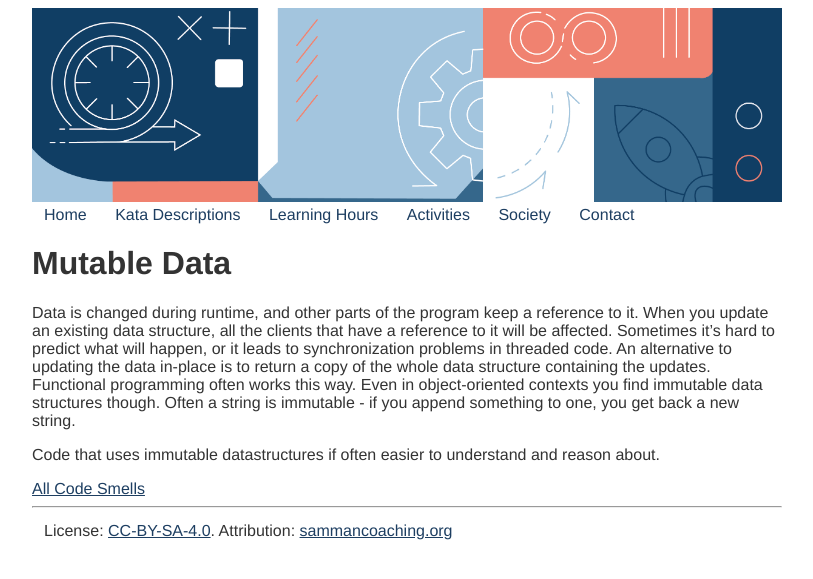
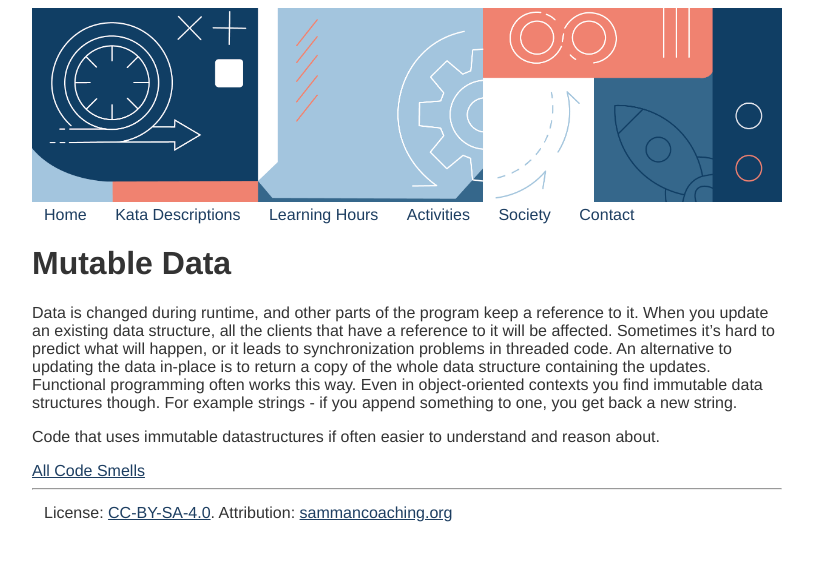
Before and after one commit to sammancoaching/website, a Jekyll site: the page built from _code_smells/mutable_data.md, in a window 1280 px wide. Shown: the top 579 px of the page, without its empty margins (233-1046 px from the left). Built offline with Jekyll 4.4.1, drawn with Linux system fonts in a browser that asks for light colours.

```diff
--- a/_code_smells/mutable_data.md
+++ b/_code_smells/mutable_data.md
@@ -4,6 +4,6 @@
 ---
 
 # Mutable Data
-Data is changed during runtime, and other parts of the program keep a reference to it. When you update an existing data structure, all the clients that have a reference to it will be affected. Sometimes it's hard to predict what will happen, or it leads to synchronization problems in threaded code. An alternative to updating the data in-place is to return a copy of the whole data structure containing the updates. Functional programming often works this way. Even in object-oriented contexts you find immutable data structures though. Often a string is immutable - if you append something to one, you get back a new string.
+Data is changed during runtime, and other parts of the program keep a reference to it. When you update an existing data structure, all the clients that have a reference to it will be affected. Sometimes it's hard to predict what will happen, or it leads to synchronization problems in threaded code. An alternative to updating the data in-place is to return a copy of the whole data structure containing the updates. Functional programming often works this way. Even in object-oriented contexts you find immutable data structures though. For example strings - if you append something to one, you get back a new string.
 
 Code that uses immutable datastructures if often easier to understand and reason about.
```
Also changed, not shown: _code_smells/local_variable_with_long_scope.md (added, +9 -0 lines).
